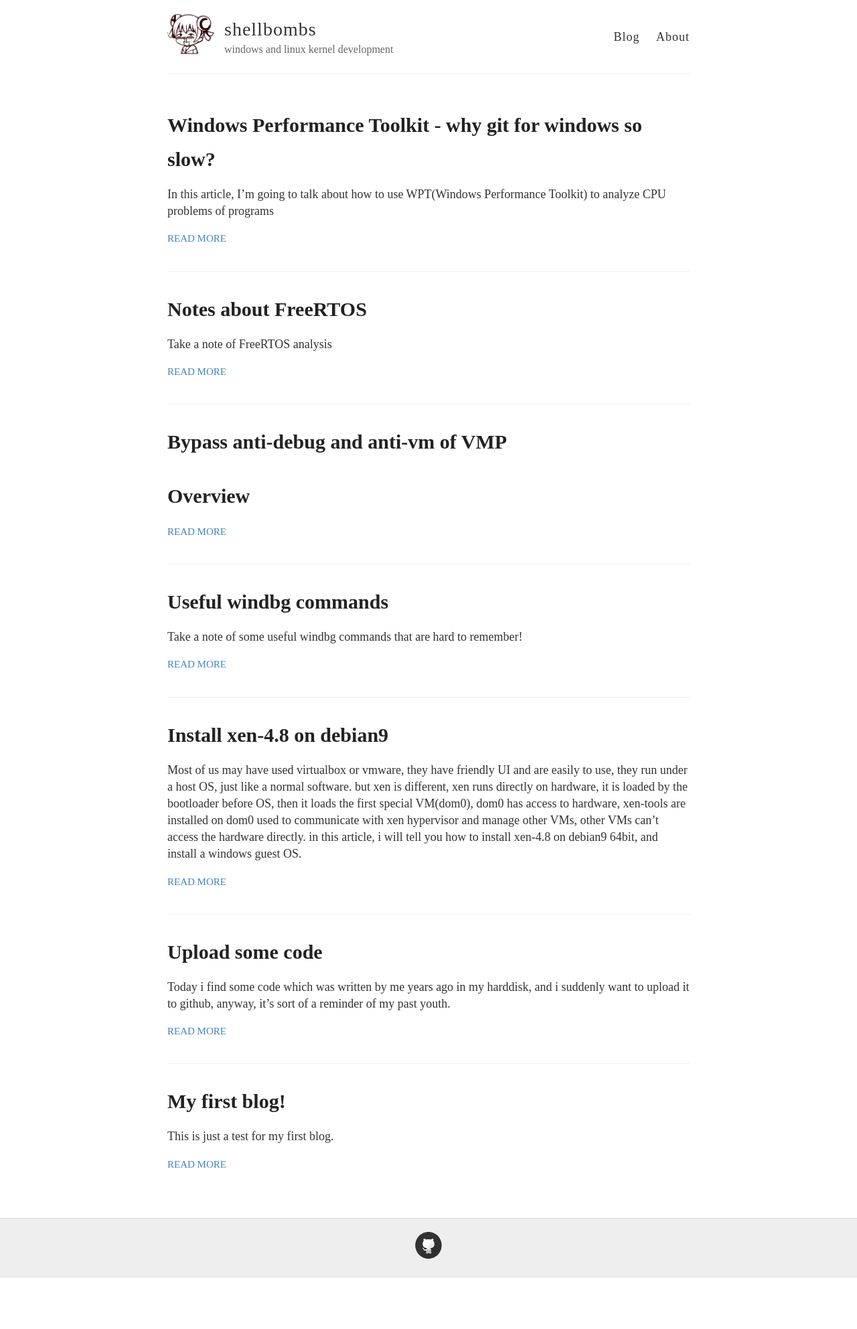
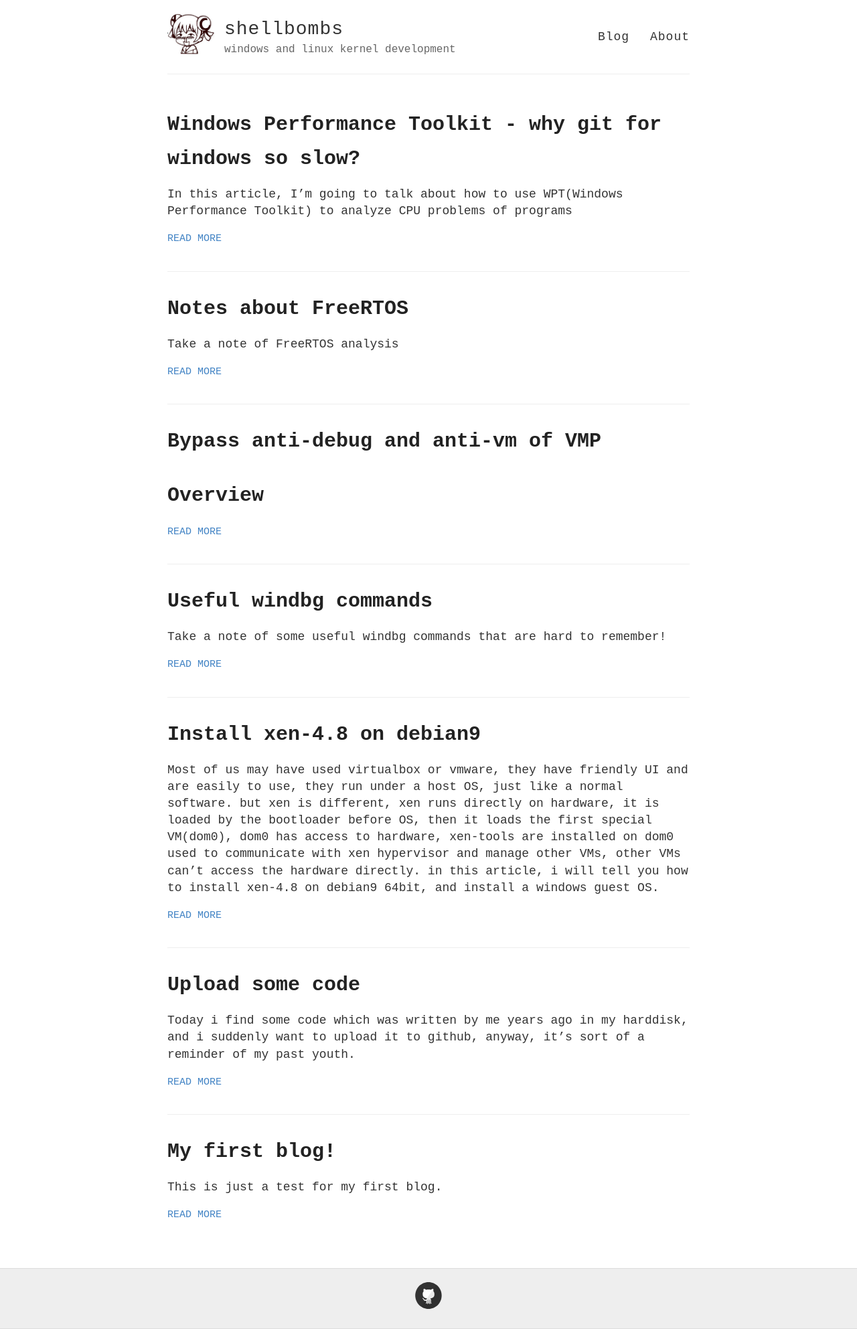
Before and after one commit to shellbombs/shellbombs.github.io, a Jekyll site: the page built from index.html, in a window 1280 px wide. Shown: the whole page at 67% size. Built offline with Jekyll 4.4.1, drawn with Linux system fonts in a browser that asks for light colours; before the commit the page ends 1908 px from its top, so only the background shows below that.

Commit message:
fix font size

```diff
--- a/_sass/_variables.scss
+++ b/_sass/_variables.scss
@@ -15,8 +15,8 @@ $lightGray: #eee;
 $white: #fff;
 
 // Font stacks
-$helvetica: small Monospace;
-$helveticaNeue: small Monospace;
+$helvetica: Monospace;
+$helveticaNeue: Monospace;
 $georgia: Georgia, Monospace;
 
 // Mobile breakpoints
```
